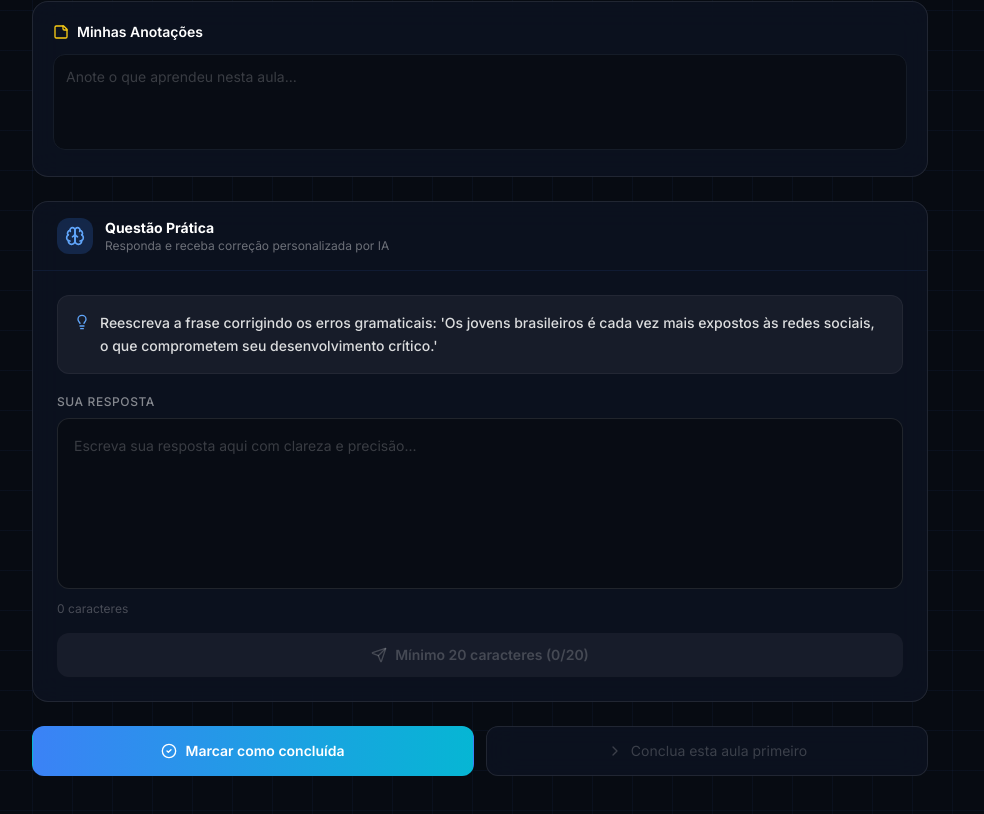
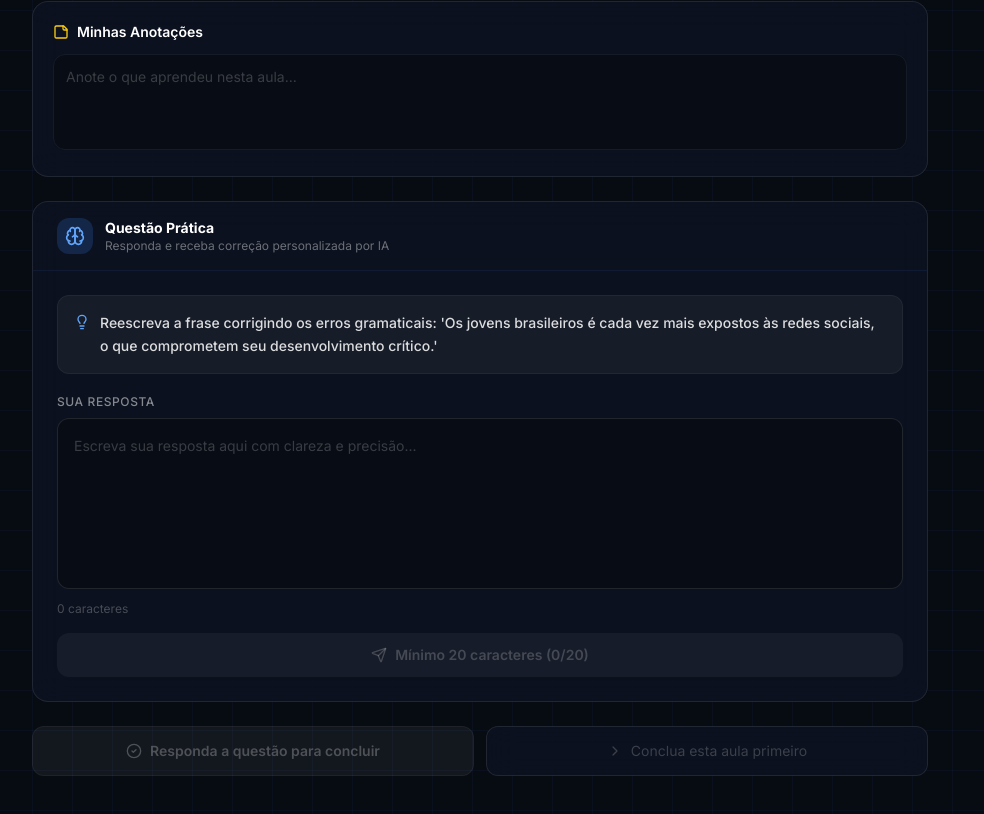
Before and after one commit to DiegoIzeppe/rumonotamil, a Next.js app: page /aulas/c1-iniciante in a window 1280 px wide. Shown: the part 6230-7044 px from the top of the page, without its empty margins (288-1272 px from the left). Built offline with nearby package versions, Linux system fonts and the light colour scheme.

Commit message:
fix: bloqueia conclusao de aula ate questao ser respondida

```diff
--- a/app/(dashboard)/aulas/[slug]/page.tsx
+++ b/app/(dashboard)/aulas/[slug]/page.tsx
@@ -563,11 +563,14 @@ export default function LessonPage({ params }: { params: Promise<{ slug: string
         <div className="flex flex-col sm:flex-row gap-3 mb-8">
           <button
             onClick={handleMarkComplete}
+            disabled={!completed && !result}
             className={cn(
               "flex-1 flex items-center justify-center gap-2 py-3.5 rounded-xl font-semibold text-sm transition-all border",
               completed
                 ? "bg-green-500/15 border-green-500/25 text-green-300"
-                : "bg-gradient-to-r from-blue-500 to-cyan-500 border-transparent text-white hover:shadow-glow"
+                : result
+                ? "bg-gradient-to-r from-blue-500 to-cyan-500 border-transparent text-white hover:shadow-glow"
+                : "bg-white/5 border-white/5 text-white/25 cursor-not-allowed"
             )}
           >
             {markingDone ? (
@@ -575,7 +578,11 @@ export default function LessonPage({ params }: { params: Promise<{ slug: string
             ) : (
               <CheckCircle2 className="w-4 h-4" />
             )}
-            {completed ? "Aula concluída ✓" : "Marcar como concluída"}
+            {completed
+              ? "Aula concluída ✓"
+              : result
+              ? "Marcar como concluída"
+              : "Responda a questão para concluir"}
           </button>
 
           {/* Próxima aula — só aparece após concluir */}
```
